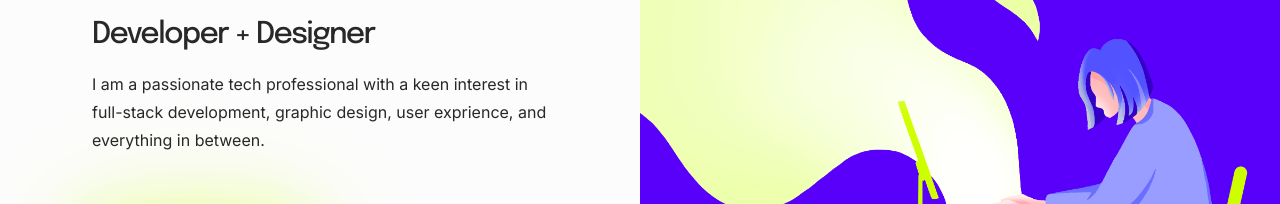
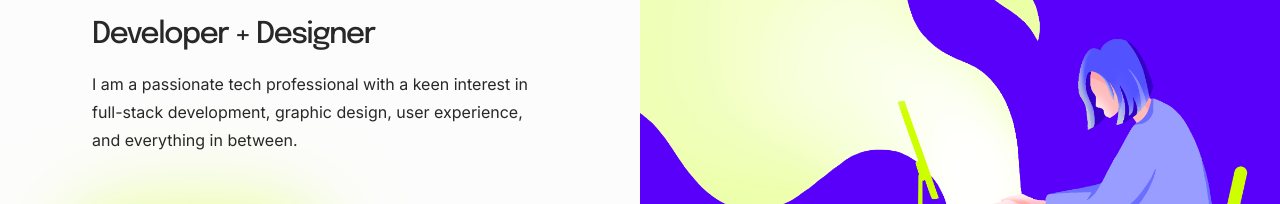
Before and after one commit to ninaespiritu/Nina-Espiritu, a React (Create React App) app: page / in a window 1280 px wide. Shown: the part 325-529 px from the top of the page. Built offline with nearby package versions, Linux system fonts and the light colour scheme.

Commit message:
Fix typos

```diff
--- a/src/components/Intro.js
+++ b/src/components/Intro.js
@@ -10,7 +10,7 @@ const Intro = () => {
 				<h2>Developer + Designer</h2>
 				<p>
 					I am a passionate tech professional with a keen interest in
-					full-stack development, graphic design, user exprience, and
+					full-stack development, graphic design, user experience, and
 					everything in between.
 				</p>
 				<a href="#contact">
```
